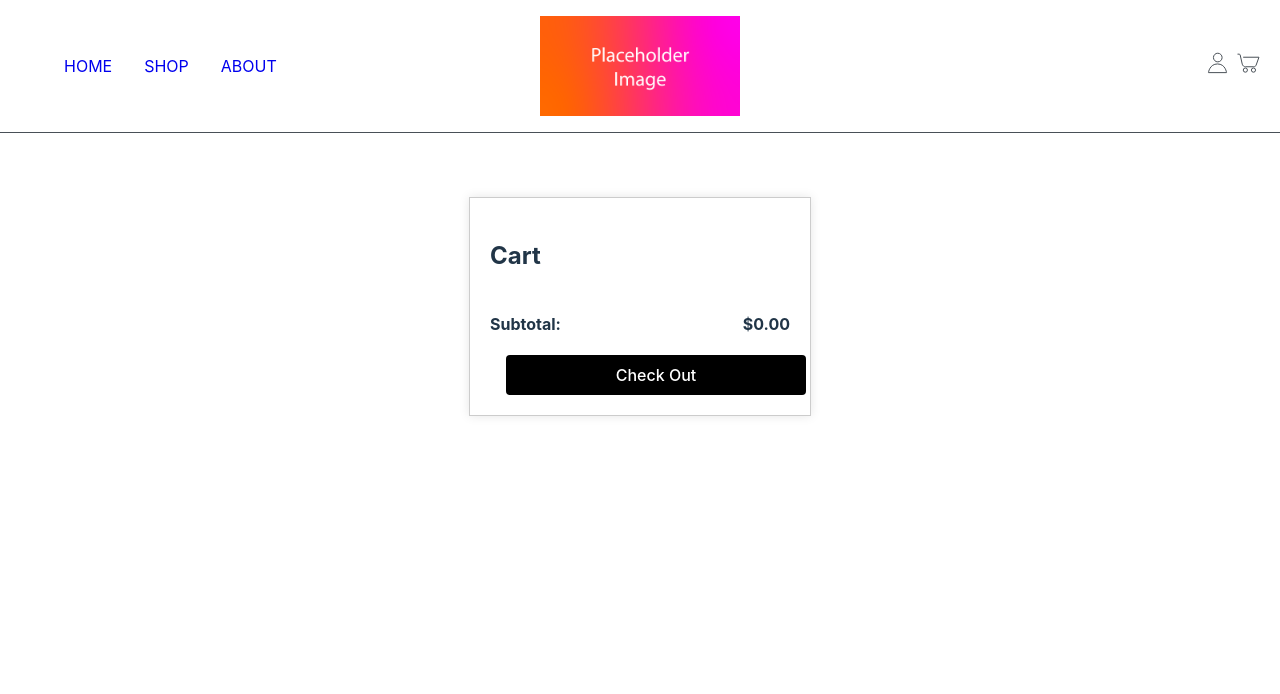
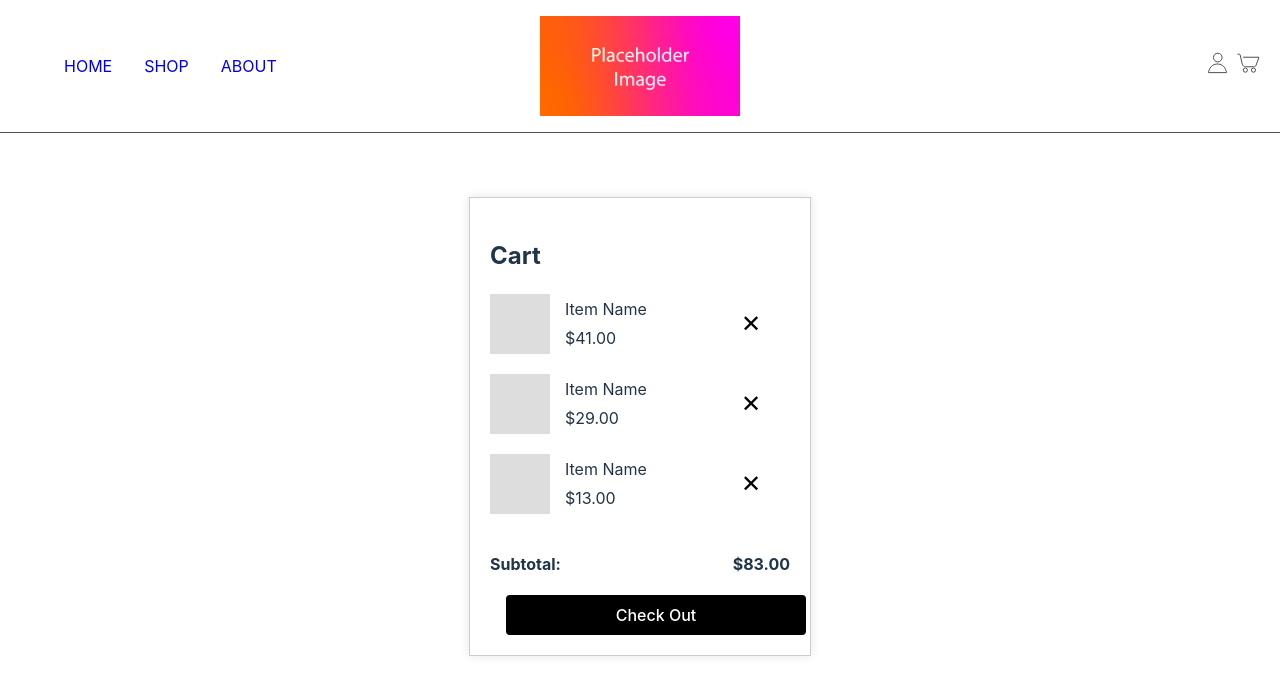
Before and after one commit to ibehanwillett/shopfront-frontend, a React (Vite) app: page /cart in a window 1280 px wide. Shown: the top 694 px of the page. Built offline with nearby package versions, Linux system fonts and the light colour scheme.

Commit message:
shopping cart as global state

```diff
--- a/src/App.jsx
+++ b/src/App.jsx
@@ -1,13 +1,13 @@
 import { BrowserRouter, Route, Routes, useParams } from "react-router-dom"
-import { useEffect, useState } from 'react'
+import { useEffect, useState, useContext } from 'react'
 import ShopFront from './components/Shopfront/Shopfront'
 import Navbar from './components/Navbar/Navbar'
 import Home from './components/Home'
 import About from './components/About'
 import Checkout from './components/Checkout/Checkout';
 import Cart from './components/Cart/Cart'
-import ItemContext, { defaultItemContextData } from "./app-context/ItemContext"
-import { ItemInfo } from "./ItemInfo"
+import CartContext, { useShoppingCart } from "./app-context/CartContext"
+
 
 
 function App() {
@@ -25,22 +25,22 @@ function App() {
   new Item("weird shoes", 30.00, "very weird shoes", "https://placekitten.com/200/200"),
   new Item("ugly earrings", 2.00, "terribly ugly earrings", "https://placekitten.com/200/200")]
 
-  const[cartItems, setCartItems] = useState([])
+  const cartItems= useContext(CartContext)
 
   return (
     <>
-      <ItemContext.Provider value={defaultItemContextData}>
+      <CartContext.Provider value={cartItems}>
         <BrowserRouter>
             <Navbar />
             <Routes>
-                <Route path="/" element={<ItemInfo />} />
+                <Route path="/" element={<Home />} />
                 <Route path="/shop" element={<ShopFront items={items} />}/>
                 <Route path="/about" element={<About />}/>
                 <Route path="/checkout" element={<Checkout />}/>
-                <Route path="/cart" element={<Cart cartItems={cartItems} />}/>
+                <Route path="/cart" element={<Cart />}/>
             </Routes>
         </BrowserRouter>
-      </ItemContext.Provider>
+      </CartContext.Provider>
     </>
   )
 }
--- a/src/ItemInfo.jsx
+++ /dev/null
@@ -1,21 +0,0 @@
-import { useContext } from 'react';
-import ItemContext from './app-context/ItemContext';
-
-export function ItemInfo(){
-
-    let item = useContext(ItemContext)
-    return (
-        <div>
-        <h4>{item.name}</h4>
-        <h5>${item.price}</h5>
-        <h6>{item.description}</h6>
-        <img src={item.image}/>
-        </div>
-    )
-}
-
-{/* // const items = [
-//     new Item("cool shirt", 28.00, "a real cool shirt", "https://placekitten.com/200/200"),
-//     new Item("weird shoes", 30.00, "very weird shoes", "https://placekitten.com/200/200"),
-//     new Item("ugly earrings", 2.00, "terribly ugly earrings", "https://placekitten.com/200/200")]
- */}
--- /dev/null
+++ b/src/app-context/CartContext.jsx
@@ -0,0 +1,16 @@
+import { createContext, useContext } from "react"
+
+export const defaultCartContextData =
+[
+    { id: 1, name: 'Item Name', price: 41.00 },
+    { id: 2, name: 'Item Name', price: 29.00 },
+    { id: 3, name: 'Item Name', price: 13.00 },
+]
+
+const CartContext = createContext(defaultCartContextData);
+
+export function useShoppingCart() {
+    return useContext(CartContext)
+}
+
+export default CartContext;
--- a/src/app-context/ItemContext.jsx
+++ /dev/null
@@ -1,12 +0,0 @@
-import { createContext } from "react"
-
-export const defaultItemContextData = {
-    name: 'Cool Shirt',
-    price: 28.00,
-    description: 'A really cool shirt',
-    image: 'https://placekitten.com/200/200'
-}
-
-const ItemContext = createContext(defaultItemContextData);
-
-export default ItemContext;
--- a/src/components/Cart/Cart.jsx
+++ b/src/components/Cart/Cart.jsx
@@ -2,8 +2,10 @@ import React, { useState } from "react";
 import { Link } from "react-router-dom";
 import CartItem from "./CartItem";
 import "../styles/cart.css";
+import { useContext } from "react";
+import CartContext from "../../app-context/CartContext";
 
-function Cart({ cartItems }) {
+function Cart() {
   // Static data for the cart items
   // const cartItems = [
   //   { id: 1, name: 'Item Name', price: 41.00 },
@@ -11,12 +13,18 @@ function Cart({ cartItems }) {
   //   { id: 3, name: 'Item Name', price: 13.00 },
   // ];
 
-  //   const handleDelete = (id) => {
-//     const updatedCartItems = cartItems.filter((item) => item.id !== id);
-//     setCartItems(updatedCartItems);
-//   };
+
+
+  const cartItems= useContext(CartContext)
+
+  const handleDelete = (id) => {
+    const updatedCartItems = cartItems.filter((item) => item.id !== id);
+    setCartItems(updatedCartItems);
+  };
+
 
   const subtotal = cartItems.reduce((acc, item) => acc + item.price, 0);
+  console.log(cartItems[0])
 
   return (
     <div className="cart-container">
```
